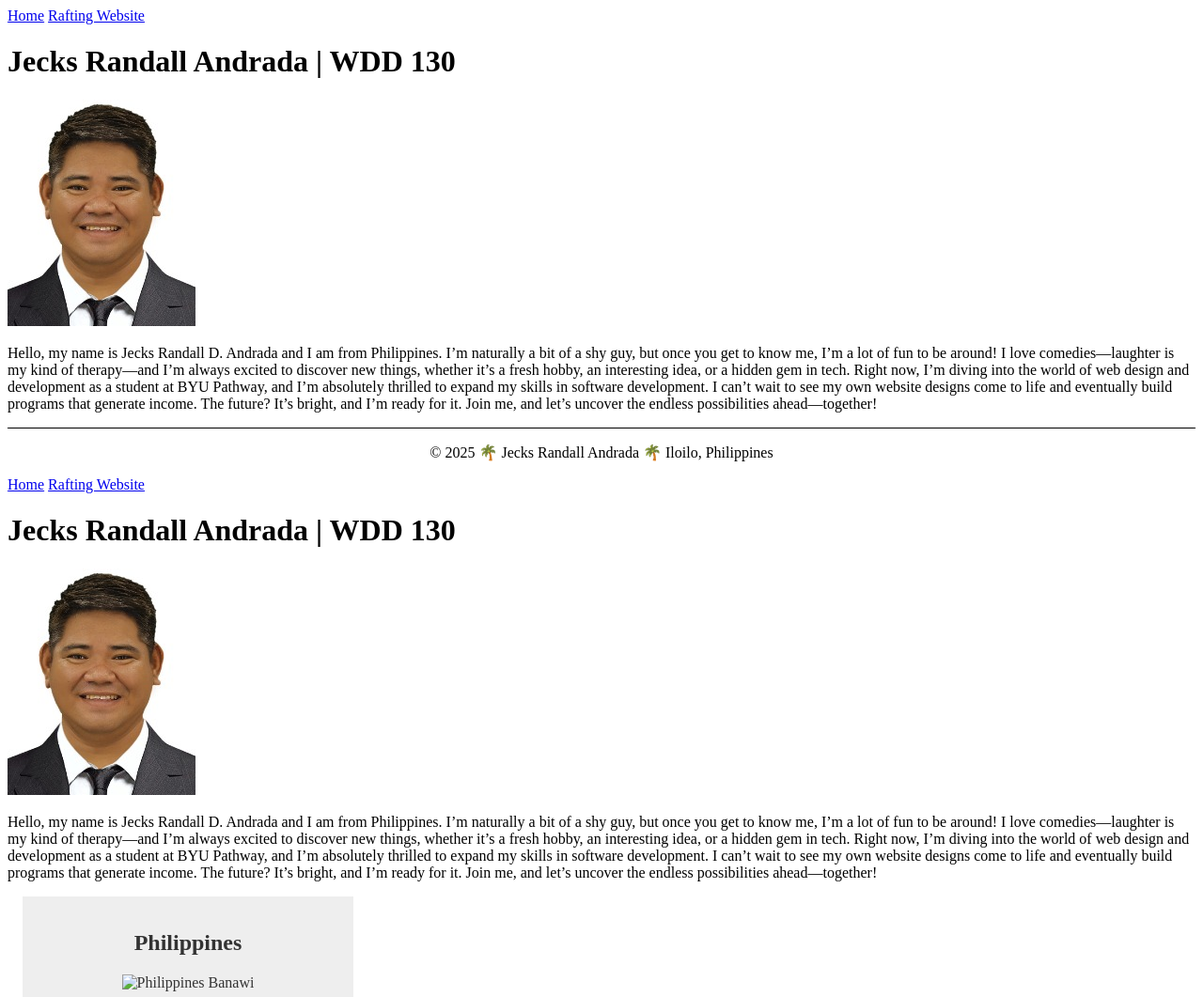
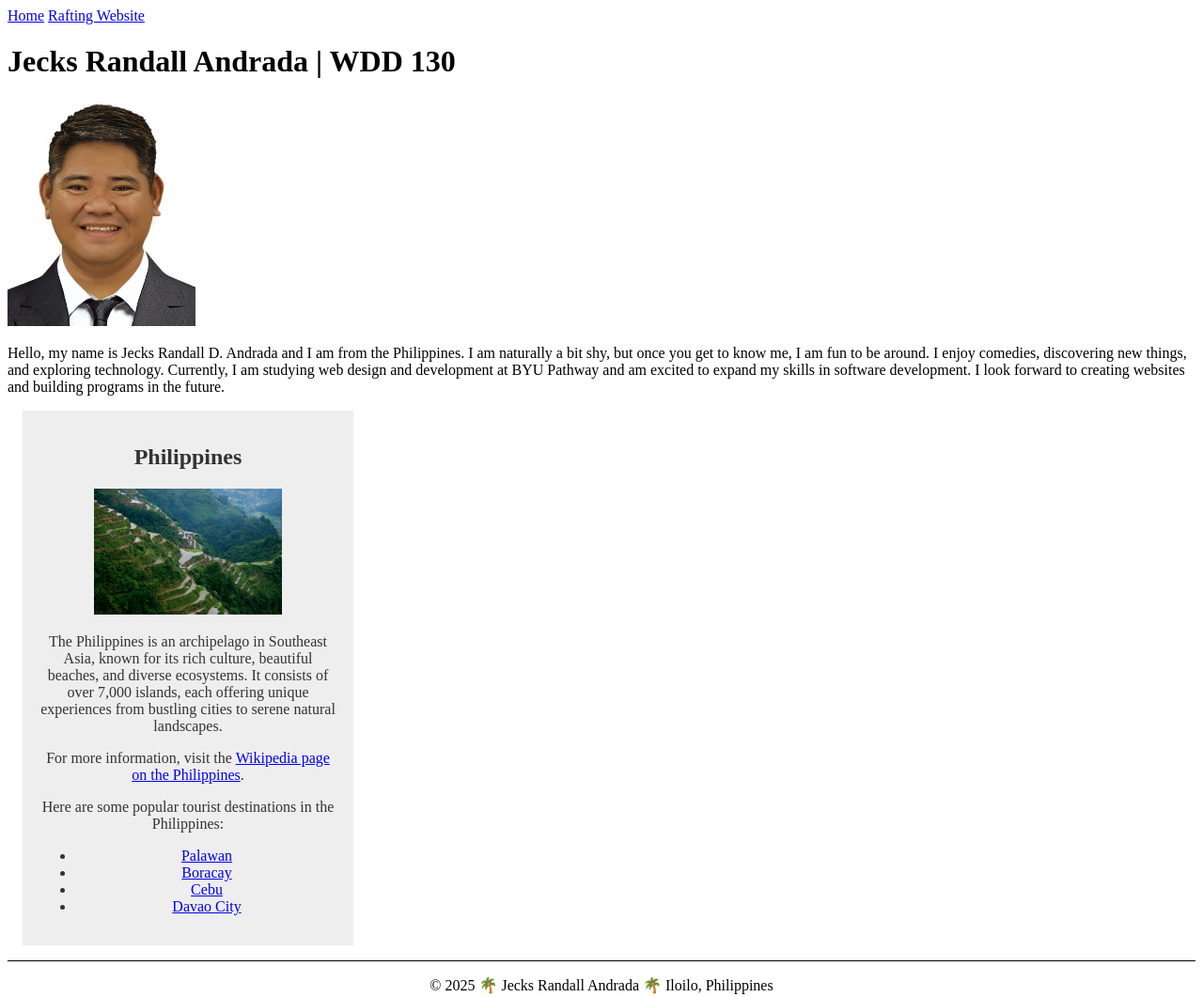
Before and after one commit to jeraan/WDD-130-2, a plain HTML site: page index.html in a window 1280 px wide. Shown: the top 1061 px of the page at 94% size. Drawn offline with Linux system fonts and the light colour scheme.

Commit message:
index.html

```diff
--- a/index.html
+++ b/index.html
@@ -1,33 +1,6 @@
 <!DOCTYPE html>
 <html lang="en">
 <head>
-    <meta charset="UTF-8">
-    <meta name="viewport" content="width=device-width, initial-scale=1.0">
-    <title>Jecks Andrada | WDD 130</title>
-</head>
-<body>
-    <header>
-        <nav>
-            <a href="#">Home</a>
-            <a href="wwr/">Rafting Website</a>
-        </nav>
-    </header>
-    <main>
-        <h1>Jecks Randall Andrada | WDD 130</h1>
-        <img src="images/profile1.jpg" alt="profile image of Jecks Andrada." width="200">
-        <p>Hello, my name is Jecks Randall D. Andrada and I am from Philippines. I’m naturally a bit of a shy guy, but once you get to know me, I’m a lot of fun to be around! I love comedies—laughter is my kind of therapy—and I’m always excited to discover new things, whether it’s a fresh hobby, an interesting idea, or a hidden gem in tech. Right now, I’m diving into the world of web design and development as a student at BYU Pathway, and I’m absolutely thrilled to expand my skills in software development. I can’t wait to see my own website designs come to life and eventually build programs that generate income. The future? It’s bright, and I’m ready for it. Join me, and let’s uncover the endless possibilities ahead—together!</p>
-    </main>
-    <footer>
-    <p>&copy; 2025 🌴 Jecks Randall Andrada 🌴 Iloilo, Philippines</p>
-    </footer>
-</body>
-</html>
-
-<!DOCTYPE html>
-<html lang="en">
-<head>
-    <link rel="stylesheet" href="styles.css">
-    <link rel="icon" href="images/favicon.ico" type="image/x-icon">
   <meta charset="UTF-8">
   <meta name="viewport" content="width=device-width, initial-scale=1.0">
   <meta name="description" content="Jecks Randall Andrada's personal website for WDD 130 course at BYU Pathway.">
@@ -42,13 +15,21 @@
       color: #333;
       text-align: center;
     }
-        aside img, main img {
+
+    aside img,
+    main img {
       max-width: 100%;
       height: auto;
     }
+
+    main img {
+      max-width: 25%;
+    }
+
     p {
       padding: 0;
     }
+
     footer {
       margin-top: 15px;
       border-top: 1px solid #000;
@@ -63,14 +44,16 @@
       <a href="wwr/">Rafting Website</a>
     </nav>
   </header>
+
   <main>
     <h1>Jecks Randall Andrada | WDD 130</h1>
-        <img src="images/profile1.jpg" alt="Profile image of Jecks Andrada" width="200">
-        <p>Hello, my name is Jecks Randall D. Andrada and I am from Philippines. I’m naturally a bit of a shy guy, but once you get to know me, I’m a lot of fun to be around! I love comedies—laughter is my kind of therapy—and I’m always excited to discover new things, whether it’s a fresh hobby, an interesting idea, or a hidden gem in tech. Right now, I’m diving into the world of web design and development as a student at BYU Pathway, and I’m absolutely thrilled to expand my skills in software development. I can’t wait to see my own website designs come to life and eventually build programs that generate income. The future? It’s bright, and I’m ready for it. Join me, and let’s uncover the endless possibilities ahead—together!</p>
+    <img src="images/profile1.jpg" alt="Jecks Andrada smiling in a casual setting, with a blurred background suggesting an indoor environment" width="200">
+    <p>Hello, my name is Jecks Randall D. Andrada and I am from the Philippines. I am naturally a bit shy, but once you get to know me, I am fun to be around. I enjoy comedies, discovering new things, and exploring technology. Currently, I am studying web design and development at BYU Pathway and am excited to expand my skills in software development. I look forward to creating websites and building programs in the future.</p>
   </main>
+
   <aside>
     <h2>Philippines</h2>
-        <img src="images/Philippines-Banawi.jpeg" alt="Philippines Banawi" width="200">
+    <img src="images/Banawi.jpeg" alt="Banaue Rice Terraces in the Philippines" width="200">
     <p>The Philippines is an archipelago in Southeast Asia, known for its rich culture, beautiful beaches, and diverse ecosystems. It consists of over 7,000 islands, each offering unique experiences from bustling cities to serene natural landscapes.</p>
     <p>For more information, visit the <a href="https://en.wikipedia.org/wiki/Philippines" target="_blank">Wikipedia page on the Philippines</a>.</p>
     <p>Here are some popular tourist destinations in the Philippines:</p>
@@ -81,6 +64,7 @@
       <li><a href="https://en.wikipedia.org/wiki/Davao_City" target="_blank">Davao City</a></li>
     </ul>
   </aside>
+
   <footer>
     <p>&copy; 2025 🌴 Jecks Randall Andrada 🌴 Iloilo, Philippines</p>
   </footer>
```
Also changed, not shown: images/Banawi.jpeg (renamed from images/Philippines Banawi.jpeg), wdd130/holygrail.html (renamed from wdd 130/holygrail.html). Lines whose indentation alone changed are shown as unchanged.
